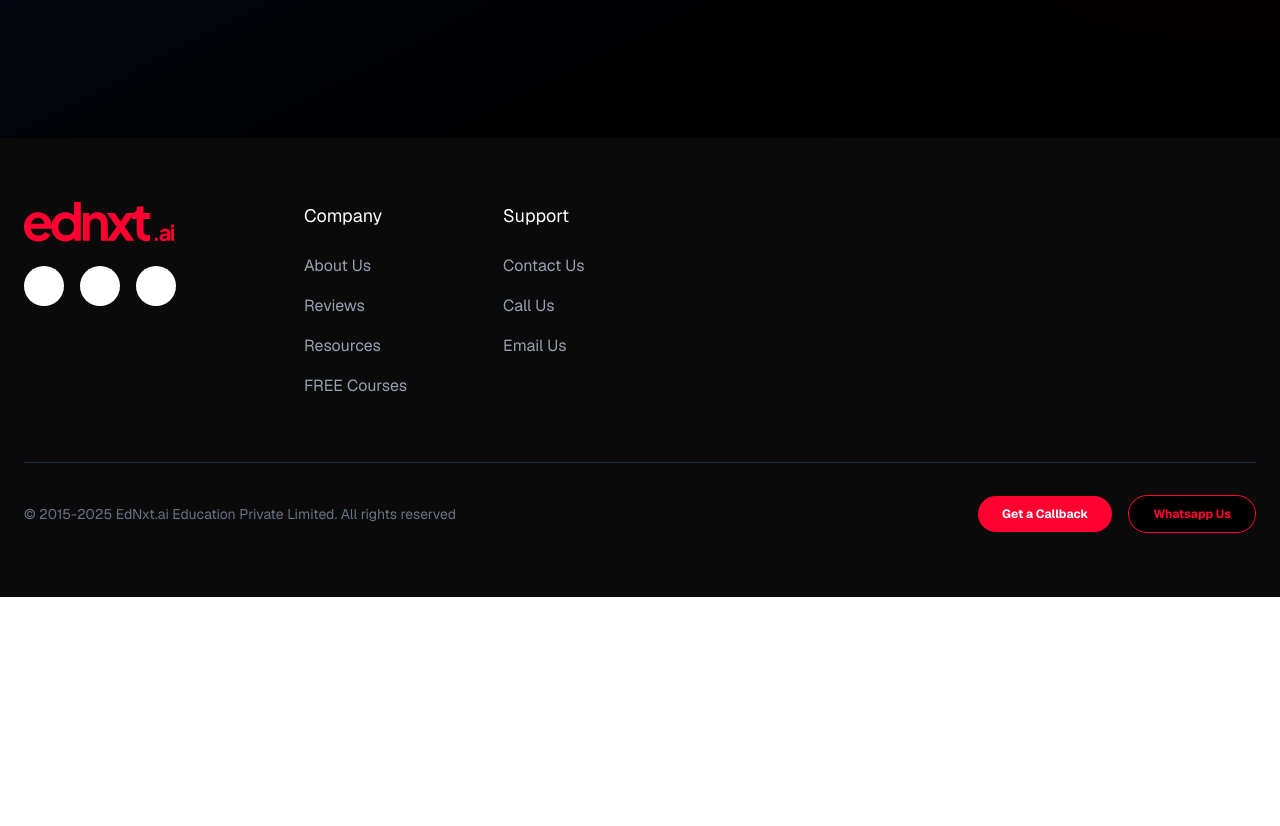
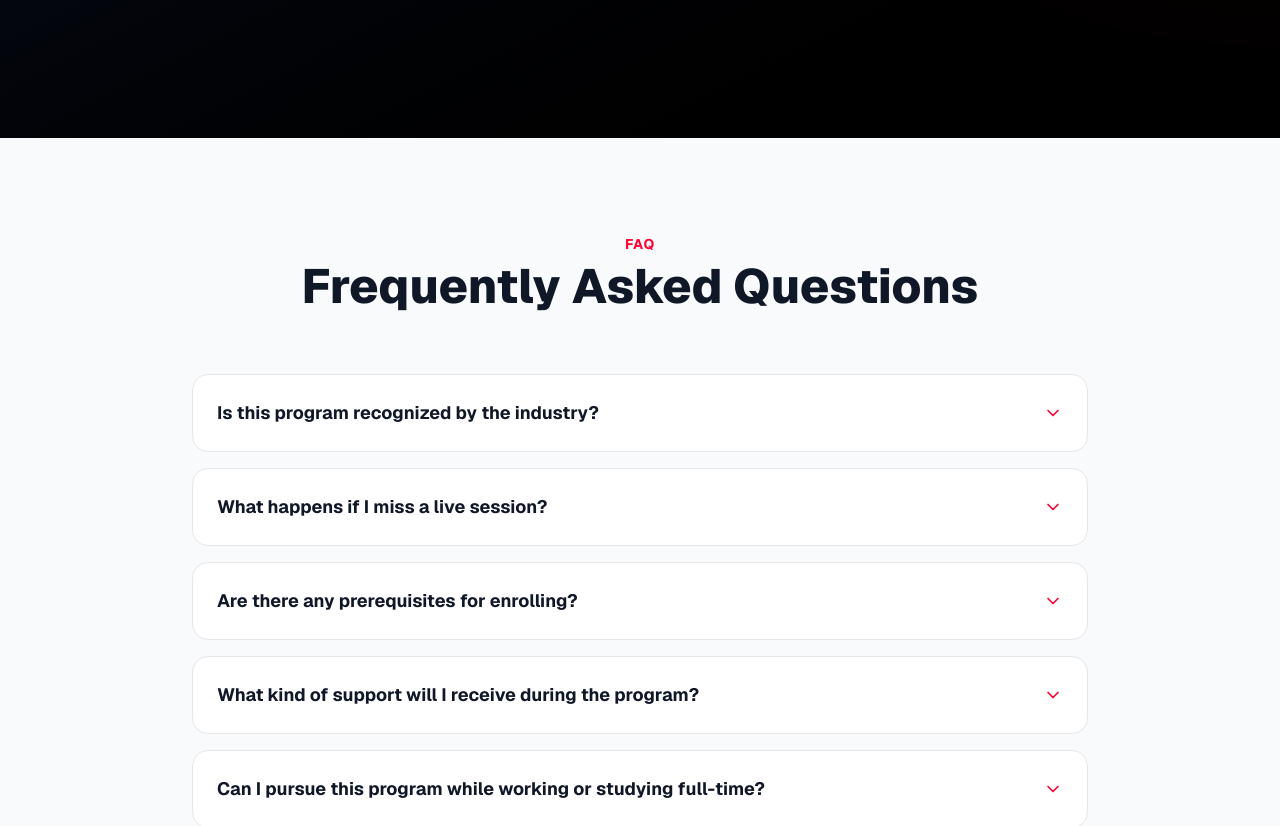
Before and after one commit to akshay-rsms/ednxt-v1, a Next.js app: page /iit-patna in a window 1280 px wide. Shown: the part 6460-7286 px from the top of the page. Before the commit the page ends 7057 px from the top, so only its background shows below. Built offline with nearby package versions, Linux system fonts and the light colour scheme.

Commit message:
adding faq

```diff
--- a/src/app/iit-patna/page.tsx
+++ b/src/app/iit-patna/page.tsx
@@ -428,8 +428,8 @@ export default function IITPatnaPage() {
                             <div
                                 key={idx}
                                 className={`border rounded-2xl transition-all duration-300 overflow-hidden ${activeModule === idx
-                                        ? "border-[#FF0031] shadow-xl shadow-red-500/10 bg-white"
-                                        : "border-gray-100 bg-gray-50 hover:border-gray-300"
+                                    ? "border-[#FF0031] shadow-xl shadow-red-500/10 bg-white"
+                                    : "border-gray-100 bg-gray-50 hover:border-gray-300"
                                     }`}
                             >
                                 <button
@@ -563,6 +563,68 @@ export default function IITPatnaPage() {
                 </div>
             </section>
 
+
+            {/* FAQ Section */}
+            <section id="faq" className="py-24 px-8 md:px-12 bg-gray-50">
+                <div className="max-w-4xl mx-auto">
+                    <div className="text-center mb-16">
+                        <span className="text-[#FF0031] font-bold tracking-wider uppercase text-sm mb-2 block">FAQ</span>
+                        <h2 className="text-3xl md:text-5xl font-extrabold text-gray-900 mb-6">Frequently Asked Questions</h2>
+                    </div>
+
+                    <div className="space-y-4">
+                        {[
+                            {
+                                q: "Is this program recognized by the industry?",
+                                a: "Absolutely. The certificate is awarded by IIT Patna, a prestigious institution. Additionally, the program is designed with input from industry leaders, ensuring the curriculum aligns with the latest trends and skills in demand."
+                            },
+                            {
+                                q: "What happens if I miss a live session?",
+                                a: "No worries! All live sessions are recorded and made available for you to access anytime, ensuring you never fall behind in your learning."
+                            },
+                            {
+                                q: "Are there any prerequisites for enrolling?",
+                                a: "There are no specific prerequisites. A basic understanding of computers and enthusiasm to learn are all you need. The program provides foundational content for those new to AI."
+                            },
+                            {
+                                q: "What kind of support will I receive during the program?",
+                                a: "You'll have access to Live Q&A sessions with instructors, a dedicated community platform for networking and peer support, and career guidance from experts."
+                            },
+                            {
+                                q: "Can I pursue this program while working or studying full-time?",
+                                a: "Yes! The program is designed to be flexible, with a manageable weekly commitment and recorded sessions you can access at your convenience."
+                            },
+                            {
+                                q: "Will I receive placement assistance after the program?",
+                                a: "While we do not guarantee placements, we provide career support workshops, networking opportunities, and resume-building sessions to enhance your chances of landing AI-related roles."
+                            },
+                            {
+                                q: "Can international students enroll in this program?",
+                                a: "Yes, the program is open to learners worldwide. All live sessions and resources are accessible online, making it easy for international students to participate."
+                            },
+                            {
+                                q: "What is your refund policy?",
+                                a: "80% of the fees will be refunded if requested before the semester begins."
+                            }
+                        ].map((faq, i) => (
+                            <div key={i} className="bg-white border border-gray-200 rounded-2xl overflow-hidden hover:border-[#FF0031]/50 transition-colors">
+                                <details className="group">
+                                    <summary className="flex justify-between items-center font-bold cursor-pointer list-none p-6 text-lg text-gray-900">
+                                        <span>{faq.q}</span>
+                                        <span className="transition group-open:rotate-180">
+                                            <ChevronDown className="w-5 h-5 text-[#FF0031]" />
+                                        </span>
+                                    </summary>
+                                    <div className="text-gray-600 px-6 pb-6 leading-relaxed animate-in slide-in-from-top-2">
+                                        {faq.a}
+                                    </div>
+                                </details>
+                            </div>
+                        ))}
+                    </div>
+                </div>
+            </section>
+
             <Footer />
         </main>
     );
```
